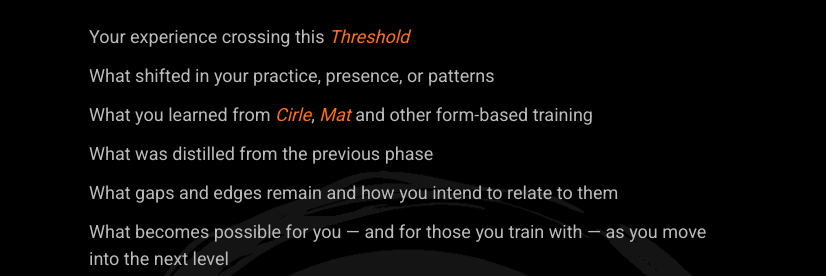
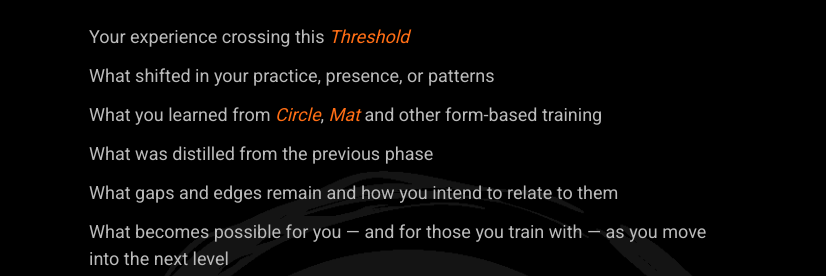
Before and after one commit to mindset-dojo/mindset-dojo.github.io, a Jekyll site: the page built from _forms/level-up-transition.md, in a window 1280 px wide and 900 px high, scrolled down 1261 px. Shown: the part 156-432 px from the top of the window, without its empty margins (229-1055 px from the left). Built offline with Jekyll 4.4.1, drawn with Linux system fonts in a browser that asks for light colours; some web fonts are replaced.

Commit message:
fix: typo

```diff
--- a/_forms/level-up-transition.md
+++ b/_forms/level-up-transition.md
@@ -39,7 +39,7 @@ As part of leveling up, you will create a short insight article capturing this t
 
 - Your experience crossing this [Threshold](../threshold/)
 - What shifted in your practice, presence, or patterns
-- What you learned from [Cirle](../circle/), [Mat](../Mat) and other form-based training
+- What you learned from [Circle](../circle/), [Mat](../Mat) and other form-based training
 - What was distilled from the previous phase
 - What gaps and edges remain and how you intend to relate to them
 - What becomes possible for you — and for those you train with — as you move into the next level
```
